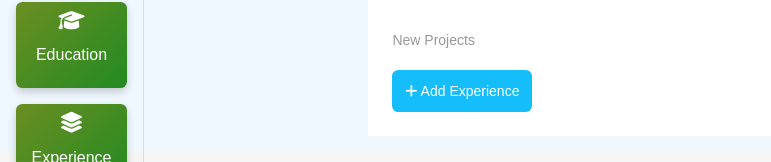
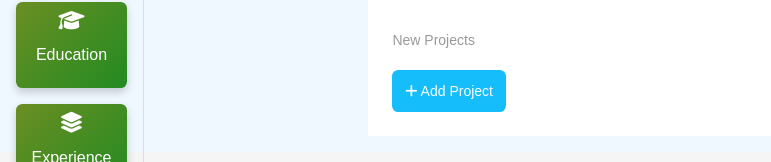
Before and after one commit to rohitghatal1/CVMaker-ReactJS, a React (Create React App) app: page / in a window 1280 px wide. Both pictures are taken after a click on the element "Projects". Shown: the part 220-382 px from the top of the page, without its empty margins (0-771 px from the left). Built offline with nearby package versions, Linux system fonts and the light colour scheme.

Commit message:
added function to delete data from local storage

```diff
--- a/src/componentsInner/Projects.js
+++ b/src/componentsInner/Projects.js
@@ -52,8 +52,11 @@ export default function Projects() {
   }, [])
 
   const deleteProject = (indexToDelete) => {
+    const updatedProjectData = projects.filter((_, index) => index !== indexToDelete);
+    setProjects(updatedProjectData);
+    localStorage.setItem('projectData', JSON.stringify(updatedProjectData));
+  }
 
-  }
   return (
     <div>
       <div className="projectsComponent">
@@ -95,7 +98,7 @@ export default function Projects() {
               </form>
             </div>}
 
-            {isAddButtonVisible && <button className='addNewProjectbtn' onClick={openAddProjectModal}><i className='fas fa-plus'></i> Add Experience</button>}
+            {isAddButtonVisible && <button className='addNewProjectbtn' onClick={openAddProjectModal}><i className='fas fa-plus'></i> Add Project</button>}
           </div>
         </section>
       </div>
```
